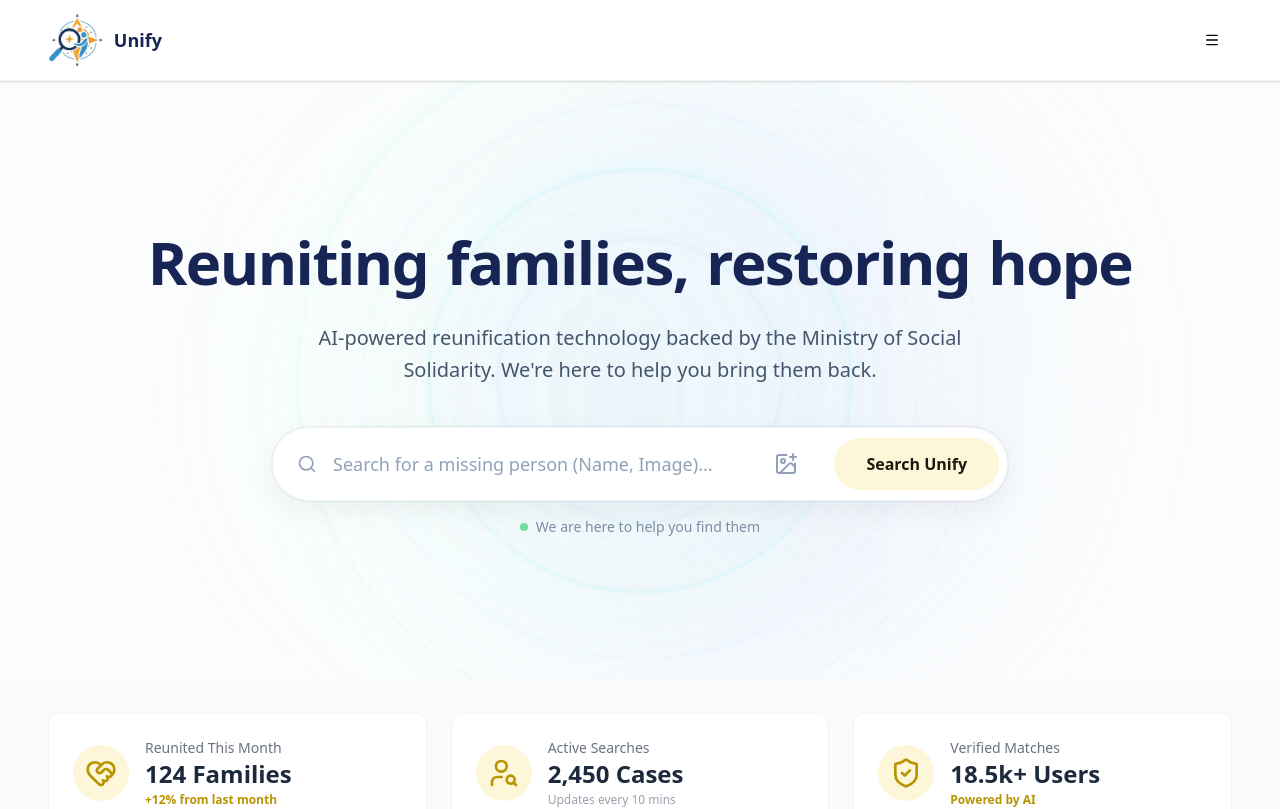
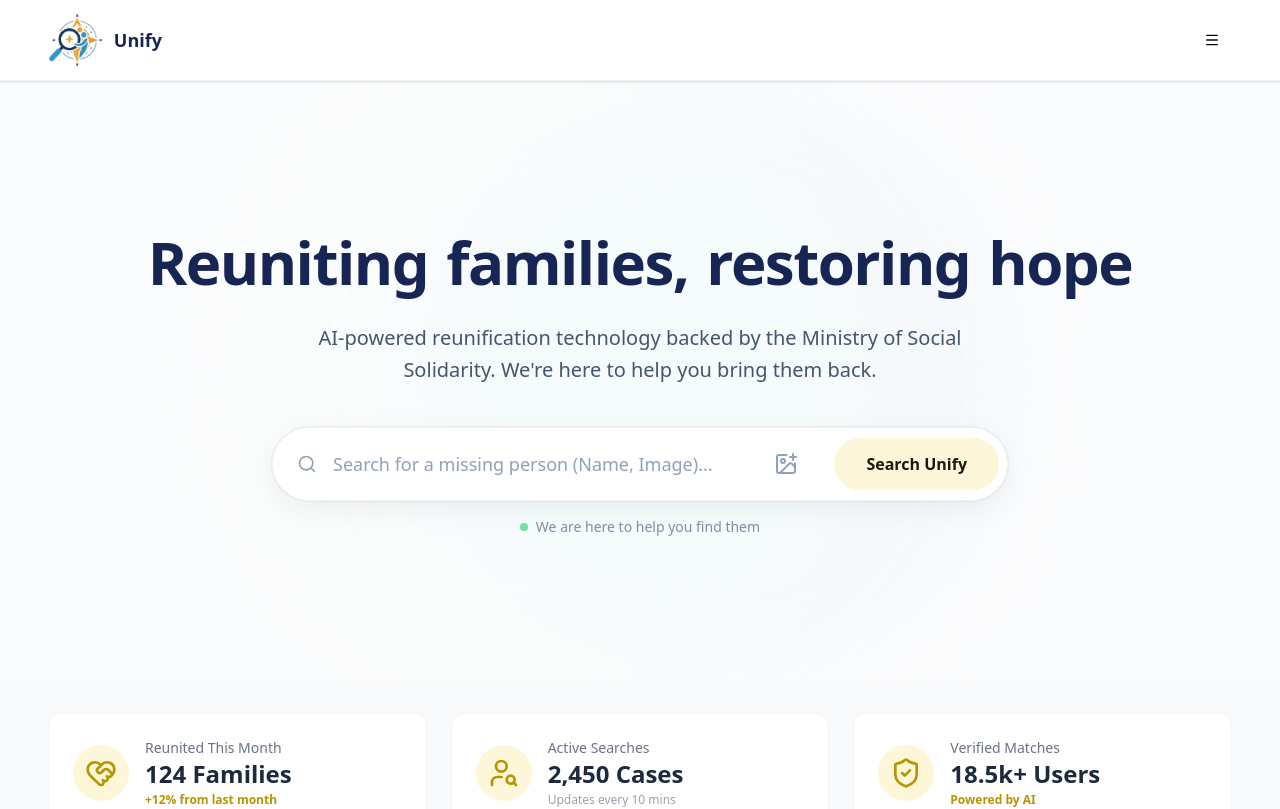
Before and after one commit to faressuliman/unify, a React app in the folder frontend/: page / in a window 1280 px wide. Shown: the top 809 px of the page. Built offline with nearby package versions, Linux system fonts and the light colour scheme; the HTML template or start-up script is replaced by a standard one.

Commit message:
refactored Hero component layout and improve background rendering for better visual appeal

```diff
--- a/frontend/src/components/Hero.tsx
+++ b/frontend/src/components/Hero.tsx
@@ -110,55 +110,17 @@ export default function Hero({ backgroundImages = [], onSearchSubmit }: HeroProp
               alt="Background"
               className="w-full h-full object-cover opacity-40 mix-blend-luminosity"
             />
-             <div className="absolute inset-0 bg-linear-to-b from-slate-50/80 via-white/80 to-white backdrop-blur-[2px]"></div>
+            <div className="absolute inset-0 bg-linear-to-b from-slate-50/80 via-white/80 to-white"></div>
           </div>
         ) : (
           <>
-            {/* Blurred background orbs */}
-            <div className="absolute top-1/2 left-1/4 md:left-1/3 -translate-y-1/2 w-[60vw] h-[60vw] md:w-[50vw] md:h-[50vw] max-w-150 max-h-150 bg-blue-100/50 rounded-full mix-blend-multiply filter blur-[60px] md:blur-[80px] opacity-70 animate-blob"></div>
-            <div className="absolute top-1/2 right-1/4 md:right-1/3 -translate-y-1/2 w-[60vw] h-[60vw] md:w-[50vw] md:h-[50vw] max-w-150 max-h-150 bg-teal-50/60 rounded-full mix-blend-multiply filter blur-[60px] md:blur-[80px] opacity-70 animate-blob animation-delay-2000"></div>
-            <div className="absolute top-1/2 left-1/2 -translate-x-1/2 -translate-y-1/2 w-[70vw] h-[70vw] md:w-[60vw] md:h-[60vw] max-w-200 max-h-200 bg-primary/5 rounded-full mix-blend-multiply filter blur-[80px] md:blur-[100px] opacity-60 animate-blob animation-delay-4000"></div>
+            {/* Static background orbs */}
+            <div className="absolute top-1/2 left-1/4 md:left-1/3 -translate-y-1/2 w-[60vw] h-[60vw] md:w-[50vw] md:h-[50vw] max-w-150 max-h-150 bg-blue-100/50 rounded-full blur-2xl opacity-60"></div>
+            <div className="absolute top-1/2 right-1/4 md:right-1/3 -translate-y-1/2 w-[60vw] h-[60vw] md:w-[50vw] md:h-[50vw] max-w-150 max-h-150 bg-teal-50/60 rounded-full blur-2xl opacity-60"></div>
+            <div className="absolute top-1/2 left-1/2 -translate-x-1/2 -translate-y-1/2 w-[70vw] h-[70vw] md:w-[60vw] md:h-[60vw] max-w-200 max-h-200 bg-primary/10 rounded-full blur-[60px] opacity-50"></div>
 
-            {/* Animated rings with effects */}
-            <div className="absolute inset-0 flex items-center justify-center">
-              {[1, 2, 3, 4].map((ring) => {
-                const ringColors = [
-                  'border-blue-300/40',
-                  'border-cyan-300/35',
-                  'border-blue-200/30',
-                  'border-teal-200/35',
-                ];
-                const shadowColors = [
-                  'shadow-lg shadow-blue-200/20',
-                  'shadow-lg shadow-cyan-200/20',
-                  'shadow-lg shadow-blue-100/15',
-                  'shadow-lg shadow-teal-200/20',
-                ];
-                return (
-                  <motion.div
-                    key={ring}
-                    className={`absolute rounded-full border-2 ${ringColors[ring - 1]} ${shadowColors[ring - 1]} backdrop-blur-[0.5px]`}
-                    style={{
-                      width: `${140 + ring * 130}px`,
-                      height: `${140 + ring * 130}px`,
-                    }}
-                    animate={{
-                      scale: [0.98, 1.06, 0.98],
-                      opacity: [0.25, 0.5, 0.25],
-                      rotate: [0, 180, 360],
-                    }}
-                    transition={{
-                      duration: 8 + ring,
-                      repeat: Infinity,
-                      delay: ring * 0.5,
-                      ease: "easeInOut",
-                    }}
-                  />
-                );
-              })}
-            </div>
-
-            <div className="absolute inset-0 bg-white/40 backdrop-blur-[1px]"></div>
+            {/* Semi-transparent overlay for better text contrast */}
+            <div className="absolute inset-0 bg-white/40"></div>
           </>
         )}
       </div>
```
Lines whose indentation alone changed are shown as unchanged.
